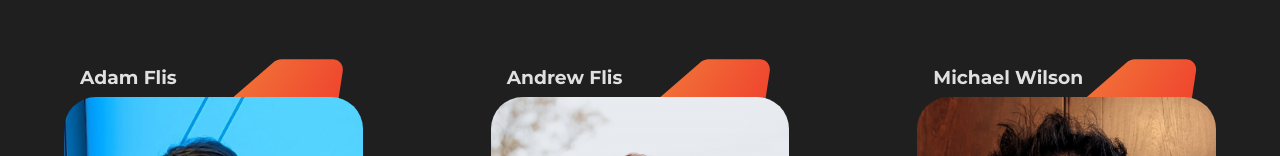
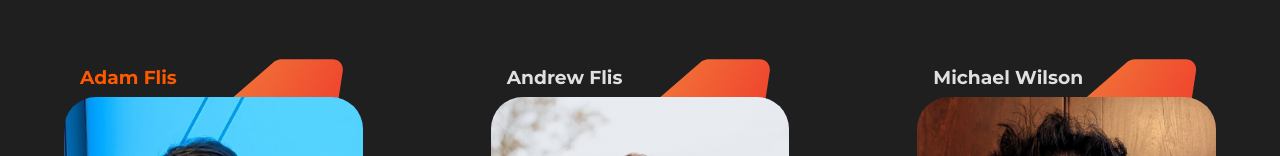
Before and after one commit to Digital-Sports-Solutions-Official/DSS-website, a React (Vite) app: page /about in a window 1280 px wide. In both pictures the pointer is over the element "Adam Flis". Shown: the part 3912-4068 px from the top of the page. Built offline with nearby package versions, Linux system fonts and the light colour scheme.

Commit message:
Header changes color on member hover

```diff
--- a/src/routes/About/Team.css
+++ b/src/routes/About/Team.css
@@ -29,11 +29,16 @@
 }
 
 .Team h3 {
+    transition: color 0.5s ease-in-out;
     padding-left: 1rem;
     margin: 0;
     position: absolute;
     bottom: 87.5%;
     z-index: 2;
+}
+
+.Team .member:hover h3 {
+    color: var(--dss-orange);
 }
 
 .Team .foreground-image {
```
